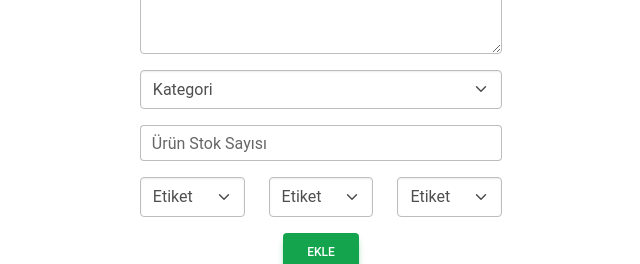
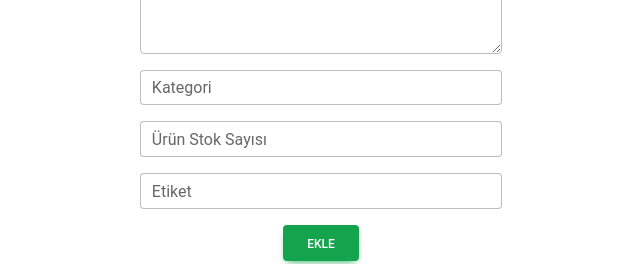
Before and after one commit to serkanvarisli/StokClient, a React (Vite) app: page / in a window 1280 px wide. Both pictures are taken after a click on the button "ÜRÜN EKLE". Shown: the part 407-671 px from the top of the page, without its empty margins (319-959 px from the left). Built offline with nearby package versions, Linux system fonts and the light colour scheme; no server answers.

Commit message:
insertEvent

```diff
--- a/src/Components/AddProduct.jsx
+++ b/src/Components/AddProduct.jsx
@@ -1,25 +1,49 @@
 import React, { useState, useRef } from 'react';
 import { MDBContainer, MDBRow, MDBCol, MDBInput, MDBBtn } from 'mdb-react-ui-kit';
-import Form from 'react-bootstrap/Form';
+import axios from 'axios';
 
-export default function ProductForm(props) {
+const AddProduct = (props) => {
     const [product, setProduct] = useState({
-        productName: '',
-        productDescription: '',
-        productCategory: '',
-        productStock: '',
+        name: '',
+        description: '',
+        categoryId: '', // Assuming categoryId is a number, change to: categoryId: 0,
+        tagNames: [], // Initialize tagNames as an empty array
+        stock: '' // Assuming stock is a number, change to: stock: 0,
     });
     const formRef = useRef();
 
     const handleChange = (e) => {
         const { name, value } = e.target;
-        setProduct({ ...product, [name]: value });
+        if (name === 'tagNames') {
+            // If the input name is 'tagNames', split the input value by comma to create an array
+            const tagNamesArray = value.split(',').map(tag => tag.trim());
+            setProduct({ ...product, [name]: tagNamesArray });
+        } else {
+            setProduct({ ...product, [name]: value });
+        }
     };
 
     const handleSubmit = (e) => {
         e.preventDefault();
-        // Form verilerini işleme veya gönderme işlemini burada gerçekleştirin
-        console.log('Ürün Eklendi: ', product);
+
+        // Send a POST request to your API to create the product
+        axios
+            .post("https://localhost:7031/api/Products", product)
+            .then((response) => {
+                console.log('Ürün Eklendi: ', response.data);
+                // Optionally, you can reset the form fields after successful insertion
+                setProduct({
+                    name: '',
+                    description: '',
+                    categoryId: '', // Change to the initial value for categoryId
+                    tagNames: [], // Change to the initial value for tagNames
+                    stock: '', // Change to the initial value for stock
+                });
+            })
+            .catch((error) => {
+                console.error("API Error:", error);
+            });
+        console.log(product);
     };
 
     return (
@@ -32,9 +56,9 @@ export default function ProductForm(props) {
                             <MDBInput
                                 type="text"
                                 label="Ürün Adı"
-                                name="productName"
-                                value={product.productName}
+                                name="name"
                                 onChange={handleChange}
+                                value={product.name}
                             />
                         </MDBCol>
                     </MDBRow>
@@ -45,19 +69,23 @@ export default function ProductForm(props) {
                                     className="form-control"
                                     id="exampleFormControlTextarea1"
                                     rows="5"
-                                    name="productDescription"
-                                    value={product.productDescription}
+                                    name="description"
                                     onChange={handleChange}
                                     placeholder="Ürün Açıklaması"
+                                    value={product.description}
                                 />
                             </div>
                         </MDBCol>
                     </MDBRow>
                     <MDBRow className="mb-3">
                         <MDBCol>
-                            <Form.Select aria-label="Default select example">
-                                <option value={product.productCategory}>Kategori</option>
-                            </Form.Select>
+                            <MDBInput
+                                type="number"
+                                label="Kategori"
+                                name="categoryId"
+                                onChange={handleChange}
+                                value={product.categoryId}
+                            />
                         </MDBCol>
                     </MDBRow>
                     <MDBRow className="mb-3">
@@ -65,29 +93,21 @@ export default function ProductForm(props) {
                             <MDBInput
                                 type="number"
                                 label="Ürün Stok Sayısı"
-                                name="productStock"
-                                value={product.productStock}
+                                name="stock"
                                 onChange={handleChange}
+                                value={product.stock}
                             />
                         </MDBCol>
                     </MDBRow>
                     <MDBRow className="mb-3">
                         <MDBCol>
-                            <Form.Select aria-label="Default select example">
-                                <option value={product.productCategory}>Etiket</option>
-                            </Form.Select>
-                        </MDBCol>
-
-                        <MDBCol>
-                            <Form.Select aria-label="Default select example">
-                                <option value={product.productCategory}>Etiket</option>
-                            </Form.Select>
-                        </MDBCol>
-
-                        <MDBCol>
-                            <Form.Select aria-label="Default select example">
-                                <option value={product.productCategory}>Etiket</option>
-                            </Form.Select>
+                            <MDBInput
+                                type="text"
+                                label="Etiket"
+                                name="tagNames"
+                                onChange={handleChange}
+                                value={product.tagNames.join(', ')} // Display tagNames as a comma-separated string
+                            />
                         </MDBCol>
                     </MDBRow>
                     <MDBBtn color="success" type="submit">
@@ -95,7 +115,9 @@ export default function ProductForm(props) {
                     </MDBBtn>
                 </form>
             </MDBContainer>
-            <br></br>
+            <br />
         </div>
     );
 }
+
+export default AddProduct;
```
